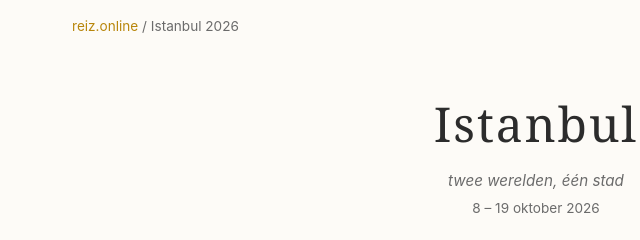
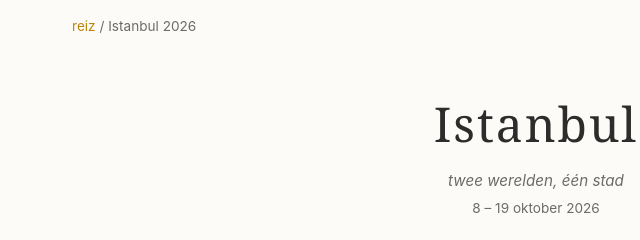
Before and after one commit to OPOPETER/reiz-online, a plain HTML site: page istanbul-2026/index.html in a window 1280 px wide. Shown: the top 240 px of the page, 104-744 px from the left. Drawn offline with Linux system fonts and the light colour scheme.

Commit message:
Update breadcrumb: reiz.online → reiz

```diff
--- a/istanbul-2026/index.html
+++ b/istanbul-2026/index.html
@@ -189,7 +189,7 @@
 </head>
 <body>
   <div class="breadcrumb">
-    <a href="../">reiz.online</a> <span>/ Istanbul 2026</span>
+    <a href="../">reiz</a> <span>/ Istanbul 2026</span>
   </div>
 
   <header>
```
